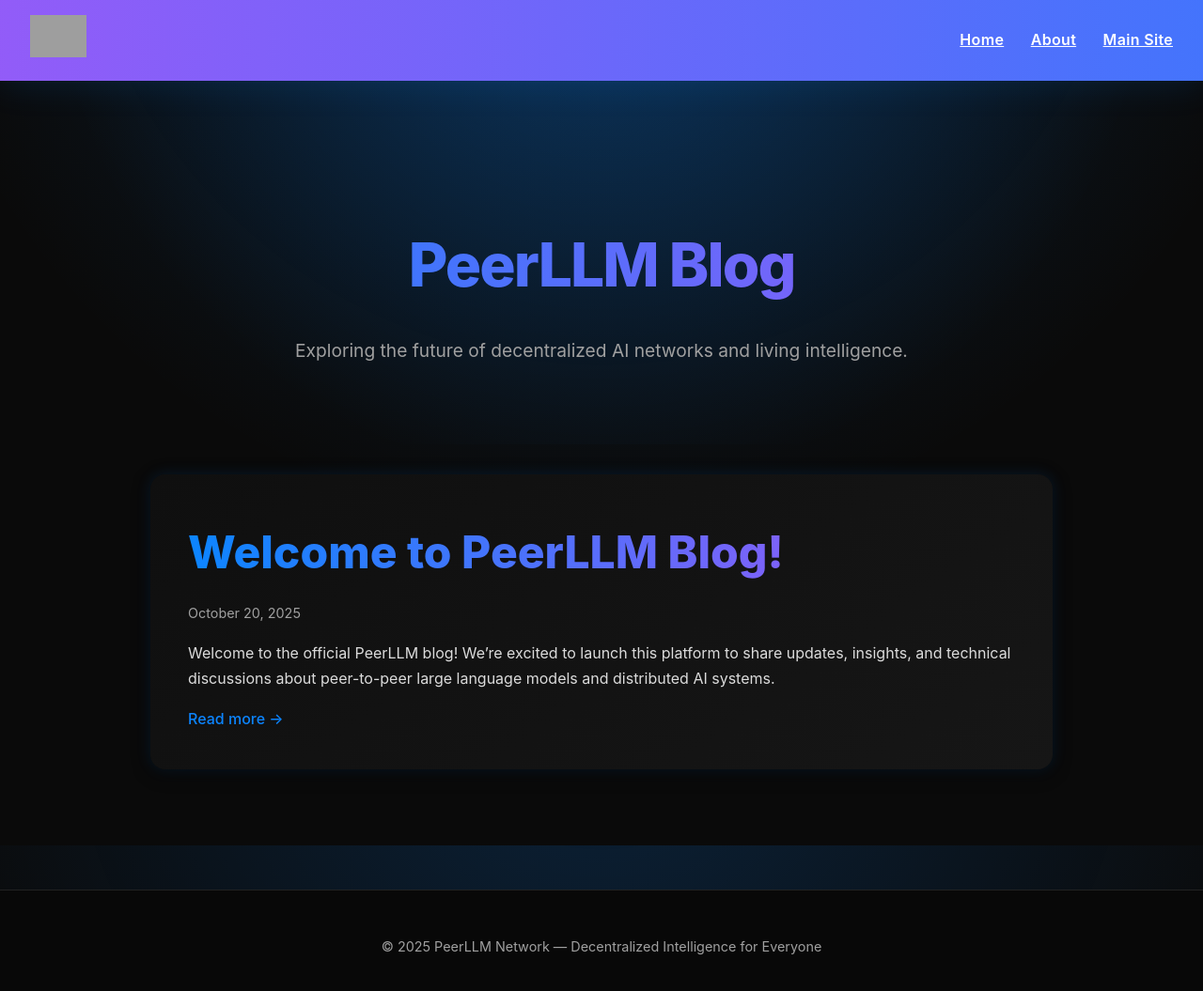
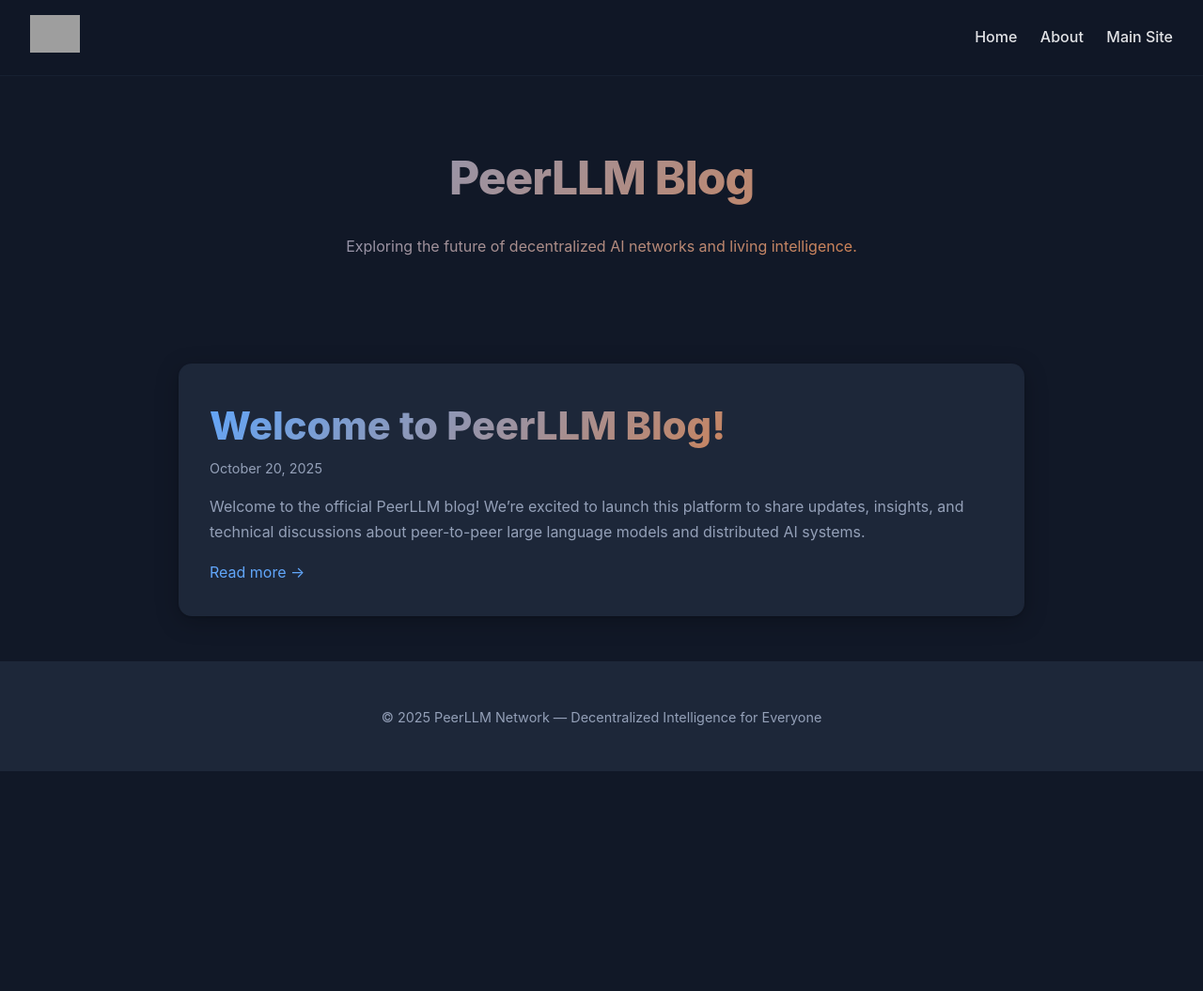
Before and after one commit to PeerLLM/peerllm.github.io, a Jekyll site: the page built from index.md, in a window 1280 px wide and 1067 px high. Shown: the top 1055 px of the window at 94% size. Built offline with Jekyll 4.4.1, drawn with Linux system fonts in a browser that asks for light colours; grey boxes are pictures that could not be loaded.

Commit message:
PAGES: Unify Styles w/ Main Site

```diff
--- a/assets/css/peerllm.css
+++ b/assets/css/peerllm.css
@@ -1,237 +1,169 @@
 /* ────────────────────────────────
-   PeerLLM Theme v2 — Full Glow Edition
-   Author: Hassan Habib
+   PeerLLM Blog Theme — Unified with PeerLLM.com
    ──────────────────────────────── */
 
 :root {
-  /* Core Colors */
-  --peerllm-blue: #0c85ff;
-  --peerllm-purple: #a855f7;
-  --peerllm-dark: #0a0a0a;
-  --peerllm-gray: #a0a0a0;
-  --peerllm-light: #f5f7fa;
-  --peerllm-gradient: linear-gradient(90deg, var(--peerllm-blue), var(--peerllm-purple));
-
-  /* Typography */
-  --font-main: "Inter", "Segoe UI", Roboto, sans-serif;
-  --font-mono: "Fira Code", monospace;
-
-  /* Layout */
-  --radius: 1rem;
-  --max-width: 960px;
+  --bg: 220 39% 11%;
+  --fg: 220 27% 98%;
+  --muted: 220 32% 17%;
+  --muted-fg: 220 20% 65%;
+  --card: 220 32% 17%;
+  --border: 220 32% 17%;
+  --primary: 213 94% 68%;
+  --secondary: 25 95% 53%;
+  --ring: 213 94% 68%;
+  --grad-hero: linear-gradient(135deg, hsl(213 94% 68%) 0%, hsl(25 95% 53%) 100%);
+  --radius: 14px;
+  --shadow-1: 0 1px 2px hsl(0 0% 0% / .15), 0 6px 24px hsl(0 0% 0% / .25);
+  --shadow-2: 0 10px 30px hsl(213 94% 68% / .18);
+  --space-5: 2rem;
+  --space-6: 3rem;
+  --max-w: 900px;
 }
 
-/* Animated Gradient */
-@keyframes gradientFlow {
-  0% { background-position: 0% 50%; }
-  50% { background-position: 100% 50%; }
-  100% { background-position: 0% 50%; }
+/* Base */
+html, body {
+  margin: 0;
+  background: hsl(var(--bg));
+  color: hsl(var(--fg));
+  font-family: "Inter", system-ui, -apple-system, Segoe UI, Roboto, sans-serif;
+  line-height: 1.6;
+  -webkit-font-smoothing: antialiased;
 }
 
-/* Global Base */
-html, body {
-  margin: 0;
-  padding: 0;
-  background: radial-gradient(circle at 50% -20%, rgba(12,133,255,0.2), transparent 60%) var(--peerllm-dark);
-  background-attachment: fixed;
-  color: rgba(255,255,255,0.9);
-  font-family: var(--font-main);
-  line-height: 1.8;
-  scroll-behavior: smooth;
+a {
+  color: hsl(var(--primary));
+  text-decoration: none;
+  transition: color .2s ease;
 }
-
-/* Glow Layer */
-body::before {
-  content: "";
-  position: fixed;
-  inset: 0;
-  background: radial-gradient(circle at 50% 10%, rgba(168,85,247,0.08), transparent 70%);
-  z-index: -1;
+a:hover {
+  color: hsl(var(--secondary));
 }
 
 /* Header */
 header {
-  background: linear-gradient(270deg, var(--peerllm-blue), var(--peerllm-purple));
-  background-size: 200% 200%;
-  animation: gradientFlow 8s ease infinite;
-  padding: 1rem 2rem;
+  position: sticky;
+  top: 0;
+  background: hsl(var(--bg) / .8);
+  backdrop-filter: blur(10px);
+  border-bottom: 1px solid hsl(var(--border) / .6);
   display: flex;
   align-items: center;
   justify-content: space-between;
-  box-shadow: 0 0 40px rgba(12,133,255,0.15);
+  padding: 1rem 2rem;
+  z-index: 10;
 }
-header img {
-  height: 2.8rem;
+header img { height: 2.5rem; }
+header nav a {
+  color: hsl(var(--fg));
+  margin-left: 1.25rem;
+  font-weight: 500;
+  opacity: .9;
 }
-header nav a {
-  color: white;
-  margin-left: 1.5rem;
-  font-weight: 600;
-  letter-spacing: 0.02em;
-  transition: opacity 0.2s ease;
-}
-header nav a:hover {
-  opacity: 0.75;
-}
+header nav a:hover { color: hsl(var(--primary)); }
 
 /* Hero */
 .hero {
   text-align: center;
-  padding: 6rem 1rem 4rem;
-  background: radial-gradient(circle at 50% -40%, rgba(12,133,255,0.25), transparent 70%);
+  padding-block: var(--space-6);
+  background: var(--grad-hero);
+  -webkit-background-clip: text;
+  -webkit-text-fill-color: transparent;
 }
 .hero h1 {
-  font-size: clamp(2.5rem, 5vw, 4.5rem);
   font-weight: 800;
-  letter-spacing: -0.03em;
-  background: var(--peerllm-gradient);
-  -webkit-background-clip: text;
-  -webkit-text-fill-color: transparent;
-  margin-bottom: 1rem;
+  letter-spacing: -0.02em;
+  font-size: clamp(2rem, 2vw + 1.5rem, 3.5rem);
+  line-height: 1.1;
 }
 .hero p {
-  color: var(--peerllm-gray);
-  font-size: 1.2rem;
-  margin-top: 0.5rem;
+  color: hsl(var(--muted-fg));
+  max-width: 65ch;
+  margin-inline: auto;
 }
 
 /* Blog List */
 .blog-list {
-  max-width: var(--max-width);
+  max-width: var(--max-w);
   margin: 0 auto;
-  padding: 2rem;
+  padding: var(--space-6) 1rem;
+  display: grid;
+  gap: var(--space-5);
 }
 .post-item {
-  background: linear-gradient(145deg, #0f0f0f, #161616);
+  background: hsl(var(--card));
+  border: 1px solid hsl(var(--border) / .6);
   border-radius: var(--radius);
-  padding: 2.5rem;
-  margin-bottom: 2rem;
-  box-shadow: 0 4px 20px rgba(0,0,0,0.4), 0 0 15px rgba(12,133,255,0.15);
-  transition: transform 0.3s ease, box-shadow 0.3s ease;
-}
-.post-item:hover {
-  transform: translateY(-6px);
-  box-shadow: 0 6px 25px rgba(0,0,0,0.5), 0 0 25px rgba(168,85,247,0.3);
+  padding: var(--space-5);
+  box-shadow: var(--shadow-1);
 }
 .post-title {
-  font-size: 1.8rem;
+  font-size: clamp(1.5rem, 1vw + 1rem, 2rem);
   font-weight: 700;
-  background: var(--peerllm-gradient);
+  background: var(--grad-hero);
   -webkit-background-clip: text;
   -webkit-text-fill-color: transparent;
+}
+.post-meta {
+  color: hsl(var(--muted-fg));
+  font-size: 0.9rem;
   margin-bottom: 0.5rem;
 }
-.post-meta {
-  color: var(--peerllm-gray);
-  font-size: 0.9rem;
-  margin-bottom: 1rem;
-}
 .post-excerpt {
-  color: rgba(255,255,255,0.85);
+  color: hsl(var(--muted-fg));
+  margin-top: 0.75rem;
   line-height: 1.7;
-}
-.post-excerpt a {
-  color: var(--peerllm-blue);
-  text-decoration: none;
-  font-weight: 500;
-  border-bottom: 1px dashed transparent;
-  transition: color 0.3s ease, border-color 0.3s ease;
-}
-.post-excerpt a:hover {
-  color: var(--peerllm-purple);
-  border-color: var(--peerllm-purple);
 }
 
 /* Single Post */
 .post {
-  max-width: var(--max-width);
+  max-width: var(--max-w);
   margin: 0 auto;
-  padding: 3rem 1rem 5rem;
+  padding: var(--space-6) 1rem;
 }
 .post-header {
   text-align: center;
-  margin-bottom: 3rem;
+  margin-bottom: var(--space-5);
 }
 .post-title {
-  font-size: clamp(2.2rem, 4vw, 3rem);
+  font-size: clamp(2rem, 2vw + 1rem, 3rem);
   font-weight: 800;
-  background: var(--peerllm-gradient);
-  -webkit-background-clip: text;
-  -webkit-text-fill-color: transparent;
-  margin-bottom: 0.5rem;
-}
-.post-date {
-  color: var(--peerllm-gray);
-  font-size: 0.95rem;
-}
-.post-content {
-  font-size: 1.1rem;
-  color: rgba(255,255,255,0.9);
-  line-height: 1.9;
-}
-.post-content h2, .post-content h3 {
-  margin-top: 2.5rem;
-  background: var(--peerllm-gradient);
+  background: var(--grad-hero);
   -webkit-background-clip: text;
   -webkit-text-fill-color: transparent;
 }
-.post-content a {
-  color: var(--peerllm-blue);
-  border-bottom: 1px solid var(--peerllm-blue);
-  transition: color 0.3s ease, border-color 0.3s ease;
+.post-date {
+  color: hsl(var(--muted-fg));
 }
-.post-content a:hover {
-  color: var(--peerllm-purple);
-  border-color: var(--peerllm-purple);
+.post-content {
+  color: hsl(var(--muted-fg));
 }
 .post-content pre {
-  background: #111;
+  background: hsl(var(--muted));
   padding: 1rem;
-  border-radius: 8px;
+  border-radius: var(--radius);
   overflow-x: auto;
-  font-family: var(--font-mono);
-  color: #eaeaea;
-  box-shadow: 0 0 15px rgba(12,133,255,0.15);
+  box-shadow: var(--shadow-2);
 }
 .post-footer {
   text-align: center;
-  margin-top: 3rem;
+  margin-top: var(--space-6);
 }
 .back-link {
-  color: var(--peerllm-blue);
-  font-weight: 500;
-  border-bottom: 1px dashed var(--peerllm-blue);
+  color: hsl(var(--primary));
+  border-bottom: 1px dashed transparent;
 }
 .back-link:hover {
-  color: var(--peerllm-purple);
-  border-color: var(--peerllm-purple);
+  color: hsl(var(--secondary));
+  border-color: hsl(var(--secondary));
 }
 
 /* Footer */
 footer {
+  background: hsl(var(--card));
+  border-top: 1px solid hsl(var(--border) / .6);
   text-align: center;
-  padding: 2rem 0;
-  font-size: 0.9rem;
-  color: var(--peerllm-gray);
-  border-top: 1px solid #222;
-  background: #080808;
-  margin-top: 4rem;
+  padding: var(--space-5);
+  color: hsl(var(--muted-fg));
+  font-size: .9rem;
 }
-
-/* Responsive */
-@media (max-width: 768px) {
-  header {
-    flex-direction: column;
-    text-align: center;
-    padding: 1rem;
-  }
-  header nav {
-    margin-top: 0.75rem;
-  }
-  .hero h1 {
-    font-size: 2.25rem;
-  }
-  .post-item {
-    padding: 1.5rem;
-  }
-}
```
